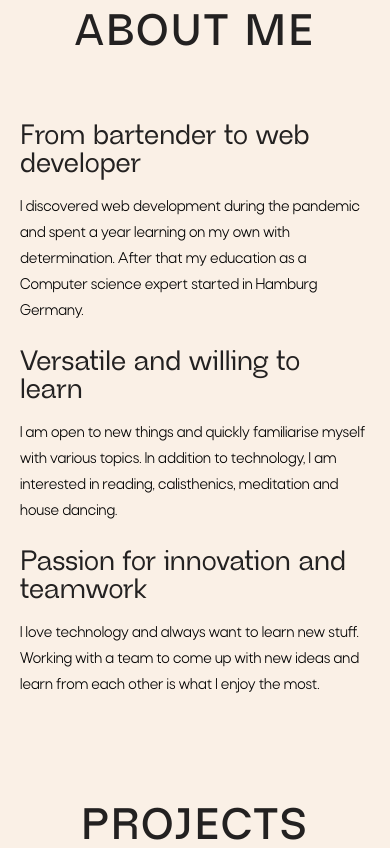
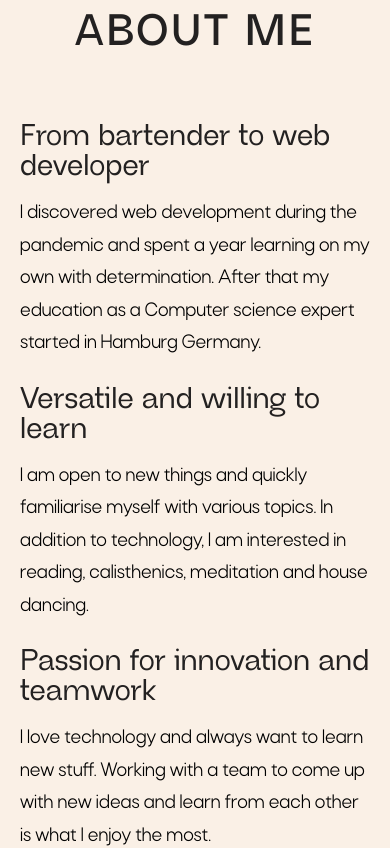
Before and after one commit to pascal-koop/koop_website, a Nuxt app: page / in a window 390 px wide. Shown: the part 940-1788 px from the top of the page. Built offline with nearby package versions, Linux system fonts and the light colour scheme.

Commit message:
Change story text size for moblie bigger

```diff
--- a/components/TheStorySection.vue
+++ b/components/TheStorySection.vue
@@ -10,16 +10,16 @@
 		<h1 class="section-title">{{ $t('sectionTitles.story') }}</h1>
 		<div class="lg:grid lg:grid-flow-col lg:gap-36 mt-14 lg:items-start max-w-md lg:max-w-fit mx-auto">
 			<div>
-				<h2 class="text-[1.75rem] lg:text-4xl font-neueRegrade text-textDark font-normal leading-none md:mt-0">{{ $t('story.firstSegment.title') }}</h2>
-				<p class="text-base lg:text-xl font-rota font-normal mt-4 leading-relaxed">{{ $t('story.firstSegment.content') }}</p>
+				<h2 class="text-3xl lg:text-4xl font-neueRegrade text-textDark font-normal leading-none md:mt-0">{{ $t('story.firstSegment.title') }}</h2>
+				<p class="text-xl font-rota font-normal mt-4 leading-relaxed">{{ $t('story.firstSegment.content') }}</p>
 			</div>
 			<div>
-				<h2 class="text-[1.75rem] lg:text-4xl font-neueRegrade text-textDark font-normal leading-none mt-6 lg:mt-0">{{ $t('story.secondSegment.title') }}</h2>
-				<p class="text-base lg:text-xl font-rota font-normal mt-4 leading-relaxed">{{ $t('story.secondSegment.content') }}</p>
+				<h2 class="text-3xl lg:text-4xl font-neueRegrade text-textDark font-normal leading-none mt-6 lg:mt-0">{{ $t('story.secondSegment.title') }}</h2>
+				<p class="text-xl font-rota font-normal mt-4 leading-relaxed">{{ $t('story.secondSegment.content') }}</p>
 			</div>
 			<div>
-				<h2 class="text-[1.75rem] lg:text-4xl font-neueRegrade text-textDark font-normal leading-none mt-6 lg:mt-0">{{ $t('story.thirdSegment.title') }}</h2>
-				<p class="text-base lg:text-xl font-rota font-normal mt-4 leading-relaxed">{{ $t('story.thirdSegment.content') }}</p>
+				<h2 class="text-3xl lg:text-4xl font-neueRegrade text-textDark font-normal leading-none mt-6 lg:mt-0">{{ $t('story.thirdSegment.title') }}</h2>
+				<p class="text-xl font-rota font-normal mt-4 leading-relaxed">{{ $t('story.thirdSegment.content') }}</p>
 			</div>
 		</div>
 	</section>
```
